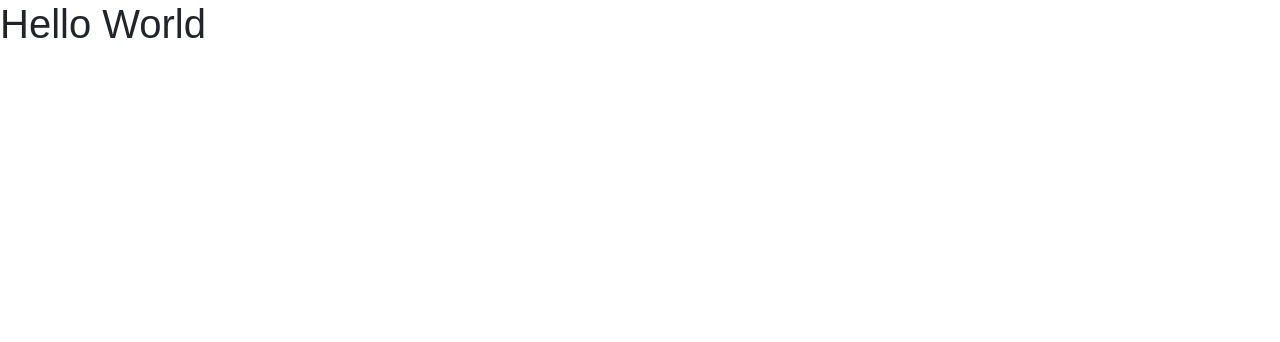
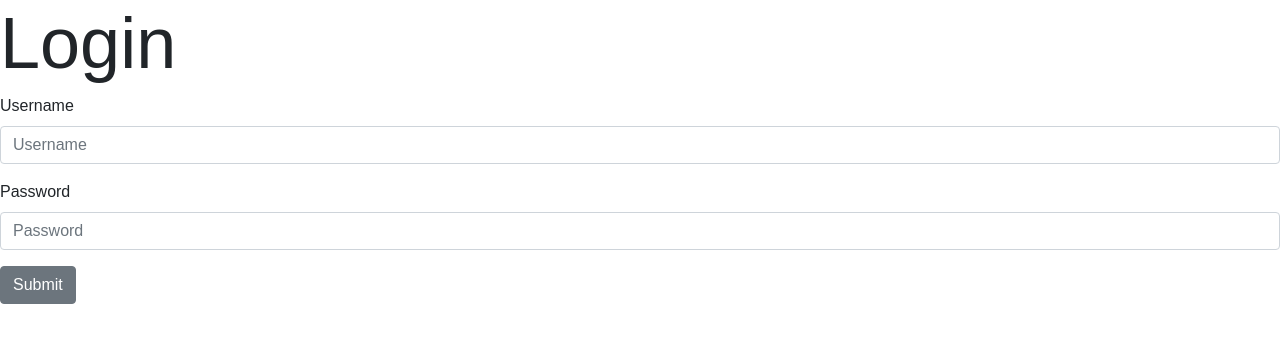
Before and after one commit to AbelHristodor/rest_todo, a React (Create React App) app in the folder frontend/: page / in a window 1280 px wide. Shown: the top 342 px of the page. Built offline with nearby package versions, Linux system fonts and the light colour scheme; the HTML template or start-up script is replaced by a standard one.

Commit message:
impletemented login

```diff
--- a/frontend/package.json
+++ b/frontend/package.json
@@ -8,6 +8,7 @@
     "bootstrap": "^4.3.1",
     "react": "^16.11.0",
     "react-dom": "^16.11.0",
+    "react-icons": "^3.8.0",
     "react-scripts": "3.2.0",
     "reactstrap": "^8.1.1"
   },
--- a/frontend/src/App.js
+++ b/frontend/src/App.js
@@ -1,13 +1,25 @@
 import React, { Component } from 'react'
 import './App.css';
+import Login from './components/Login'
+import TodoList from './components/TodoList'
 
 export default class App extends Component {
+    constructor() {
+        super()
+        this.state = {
+            token: null,
+            isLoggedIn: false
+        }
+    }
+    setToken = (token) => {
+        this.setState({ token, isLoggedIn: !this.state.isLoggedIn });
+    }
 
   render() {
-
       return (
         <div className="App">
-            <h1>Hello World</h1>
+            { !this.state.isLoggedIn ? (<Login setToken={this.setToken} />) : <h1>Logged In</h1> }
+            { this.state.isLoggedIn ? (<TodoList token={this.state.token} />) : null}
         </div>
       )
   }
--- /dev/null
+++ b/frontend/src/components/Login.js
@@ -0,0 +1,53 @@
+import React, { Component } from 'react';
+import { Button, Form, FormGroup, Label, Input } from 'reactstrap'
+import axios from 'axios'
+
+export default class Login extends Component {
+    constructor(props) {
+        super(props)
+        this.state = {
+            username: "",
+            password: "",
+        }
+        this.handleSubmit = this.handleSubmit.bind(this)
+    }
+
+    handleSubmit = (e) => {
+        e.preventDefault();
+        const { username, password } = this.state
+        axios.post('/api-auth-token/', { username, password }).then((data) => {
+            if(data.data.token) this.props.setToken(data.data.token)
+        }).catch((err) => console.log("Err: "+ err))
+    }
+
+    render() {
+        return (
+            <Form>
+                <h3 className="display-3">Login</h3>
+                <FormGroup>
+                    <Label>Username</Label>
+                    <Input
+                        onChange={(e) => this.setState({ username: e.target.value})}
+                        name="username"
+                        id="username"
+                        type="text"
+                        required
+                        placeholder="Username"
+                    />
+                </FormGroup>
+                <FormGroup>
+                    <Label>Password</Label>
+                    <Input
+                        onChange={(e) => this.setState({ password: e.target.value})}
+                        name="password"
+                        id="password"
+                        type="password"
+                        required
+                        placeholder="Password"
+                    />
+                </FormGroup>
+                <Button type="submit" onClick={this.handleSubmit}>Submit</Button>
+            </Form>
+        )
+    }
+}
--- /dev/null
+++ b/frontend/src/components/Todo.js
@@ -0,0 +1,15 @@
+import React, { Component } from 'react'
+import { ListGroupItem } from 'reactstrap'
+import { FaCheckCircle } from 'react-icons/fa'
+
+export default class Todo extends Component {
+
+    render() {
+        return (
+            <ListGroupItem>
+                <p>{ this.props.todo.name }</p>
+                <a>{ <FaCheckCircle/> }</a>
+            </ListGroupItem>
+        )
+    }
+}
--- /dev/null
+++ b/frontend/src/components/TodoList.js
@@ -0,0 +1,38 @@
+import React, { Component } from 'react'
+import { ListGroup } from 'reactstrap'
+import axios from 'axios'
+import Todo from './Todo'
+
+export default class TodoList extends Component {
+    constructor(props) {
+        super(props)
+        this.state = {
+            todos: []
+        }
+        this.getTodos = this.getTodos.bind(this)
+    }
+
+    componentDidMount(){
+        this.getTodos();
+    }
+
+    getTodos = () => {
+        let config = {
+            headers: {
+                Authorization: 'Token ' + this.props.token
+            }
+        }
+        axios.get('/todo/', config).then((data) => {
+            this.setState({ todos: data.data })
+        }).catch((err) => console.log("Err: " + err))
+    }
+
+
+    render() {
+        return (
+            <ListGroup>
+                {this.state.todos.map((todo) => <Todo todo={todo} key={todo.id} />)}
+            </ListGroup>
+        )
+    }
+}
```
Also changed, not shown: 1 other file (tests, documents, lock files or other folders).
